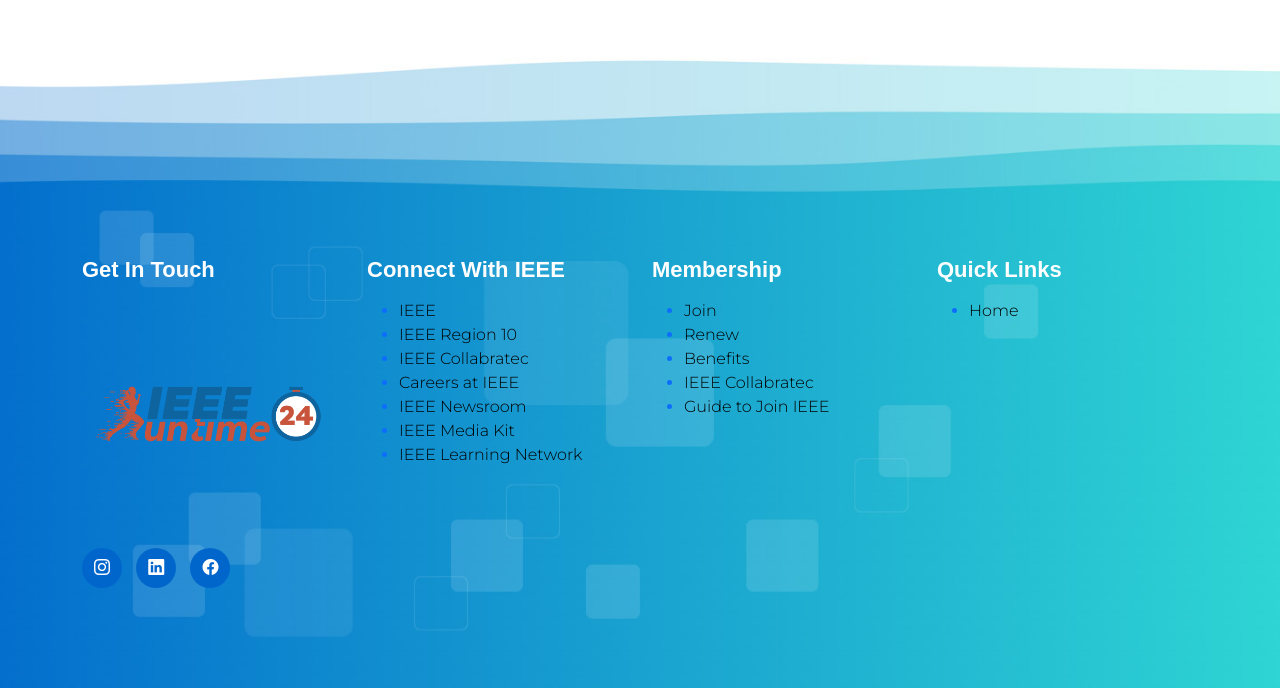
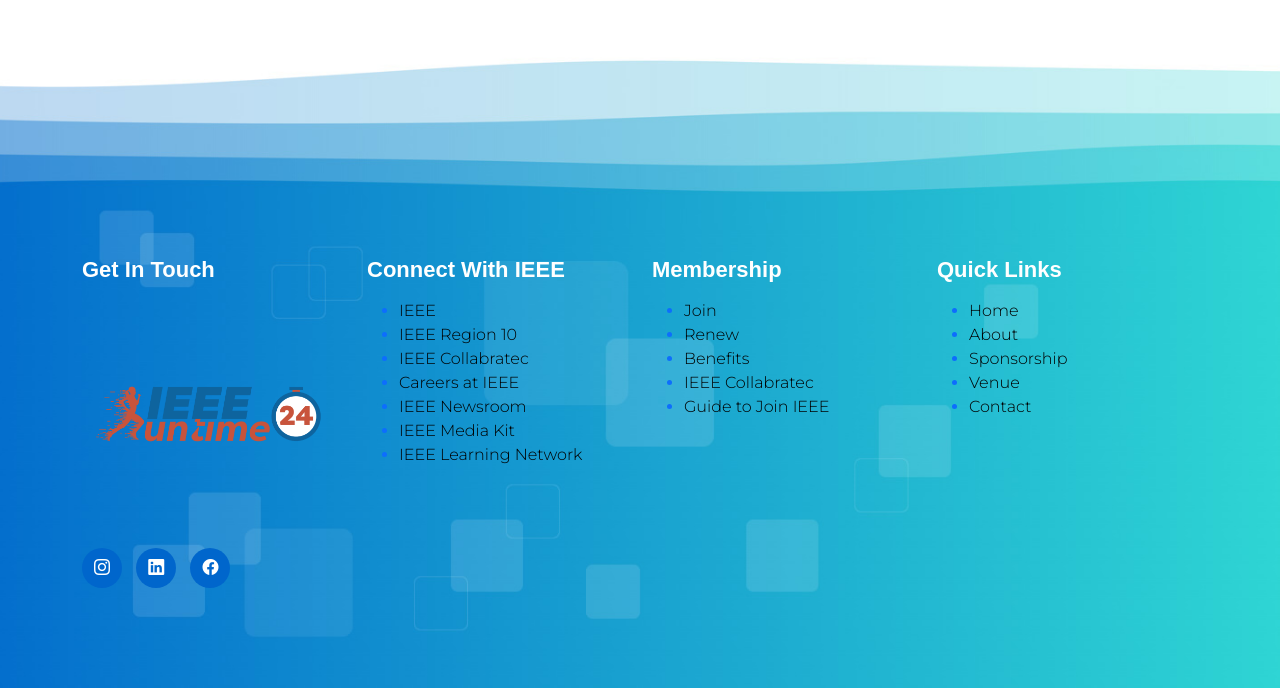
Before and after one commit to KetanKeshav/IEEERuntime, a plain HTML site: page about.html in a window 1280 px wide. Shown: the part 1490-2178 px from the top of the page. Drawn offline with Linux system fonts and the light colour scheme; a web font is replaced by a local one.

Commit message:
Quick links updated

```diff
--- a/about.html
+++ b/about.html
@@ -337,9 +337,11 @@ https://templatemo.com/tm-584-pod-talk
                     <h6 class="site-footer-title mb-3">Quick Links</h6>
                     <ul>
                         <li class="link-primary"><a href="index.html"class="text-black">Home</a></li>
-                                <!--li class="f-links"><a href="venue.html"class="text-black">Venue</a></li-->
+                        <li class="link-primary"><a href="about.html"class="text-black">About</a></li>
+                        <li class="link-primary"><a href="sponsors.html"class="text-black">Sponsorship</a></li>
+                        <li class="link-primary"><a href="venue.html"class="text-black">Venue</a></li>
+                        <li class="link-primary"><a href="contact.html"class="text-black">Contact</a></li>
                     </ul>
-
                 </div>
 
                 <!-- <div class="col-lg-3 col-md-6 col-12 mb-4 mb-md-0 mb-lg-0">
```
Also changed, not shown: contact.html (+4 -2 lines), index.html (+4 -2 lines), sponsors.html (+4 -2 lines), venue.html (+4 -2 lines).
